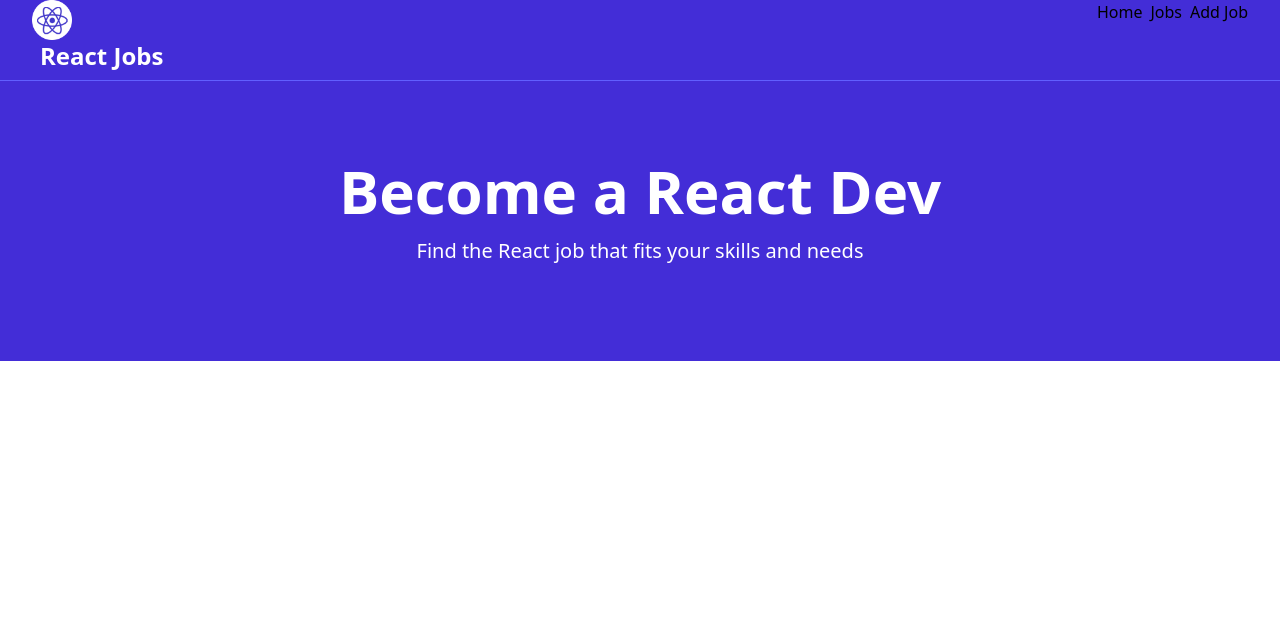
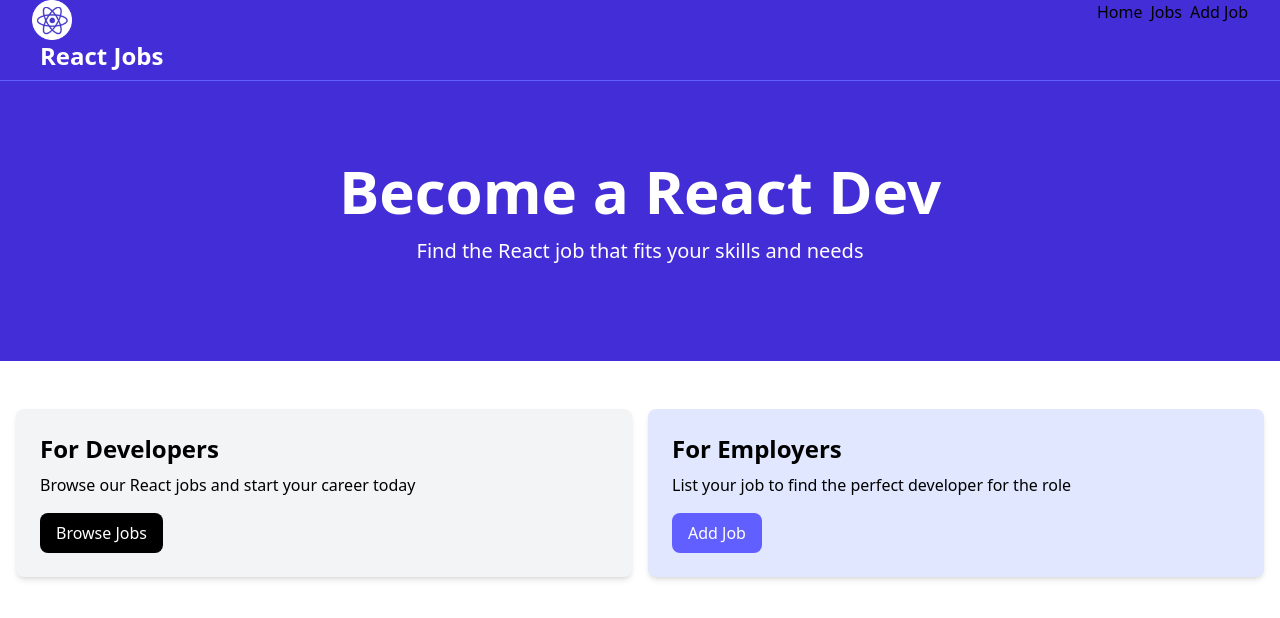
Before and after one commit to Hariharan2716/React-Job-Listing, a React (Vite) app in the folder react-jobs/: page / in a window 1280 px wide. Shown: the top 618 px of the page. Built offline with nearby package versions, Linux system fonts and the light colour scheme.

Commit message:
Added HomeCards component and Card component

```diff
--- a/react-jobs/src/App.jsx
+++ b/react-jobs/src/App.jsx
@@ -1,12 +1,14 @@
 import React from 'react'
 import Navbar from './components/Navbar'
 import Hero from './components/Hero'
+import HomeCards from './components/HomeCards'
 
 const App = () => {
   return (
     <>
       <Navbar />
       <Hero />
+      <HomeCards />
     </>
   )
 }
--- /dev/null
+++ b/react-jobs/src/components/Card.jsx
@@ -0,0 +1,9 @@
+import React from 'react'
+
+const Card = ({children, bg = 'bg-gray-100'}) => {
+  return (
+    <div className={`${bg} p-6 rounded-lg shadow-md`}>{children}</div>
+  )
+}
+
+export default Card
--- /dev/null
+++ b/react-jobs/src/components/HomeCards.jsx
@@ -0,0 +1,25 @@
+import React from 'react'
+import Card from './Card'
+
+const HomeCards = () => {
+  return (
+    <section className="py-4">
+      <div className="container-xl lg:container m-auto">
+        <div className="grid grid-cols-1 md:grid-cols-2 gap-4 p-4 rounded-lg">
+          <Card>
+            <h2 className="text-2xl font-bold">For Developers</h2>
+            <p className="mt-2 mb-4">Browse our React jobs and start your career today</p>
+            <a href="#" className="inline-block bg-black text-white rounded-lg px-4 py-2 hover:bg-gray-600">Browse Jobs</a>
+          </Card>
+          <Card bg='bg-indigo-100'>
+            <h2 className="text-2xl font-bold">For Employers</h2>
+            <p className="mt-2 mb-4">List your job to find the perfect developer for the role</p>
+            <a href="#" className="inline-block bg-indigo-500 text-white rounded-lg px-4 py-2 hover:bg-indigo-600">Add Job</a>
+          </Card>
+        </div>
+      </div>
+    </section>
+  )
+}
+
+export default HomeCards
```
Also changed, not shown: react-jobs/Progress/Images/Card.png (added), react-jobs/Progress/Images/Starter.png (renamed from react-jobs/Progress/Starter.png), react-jobs/Progress/README.md (added).
